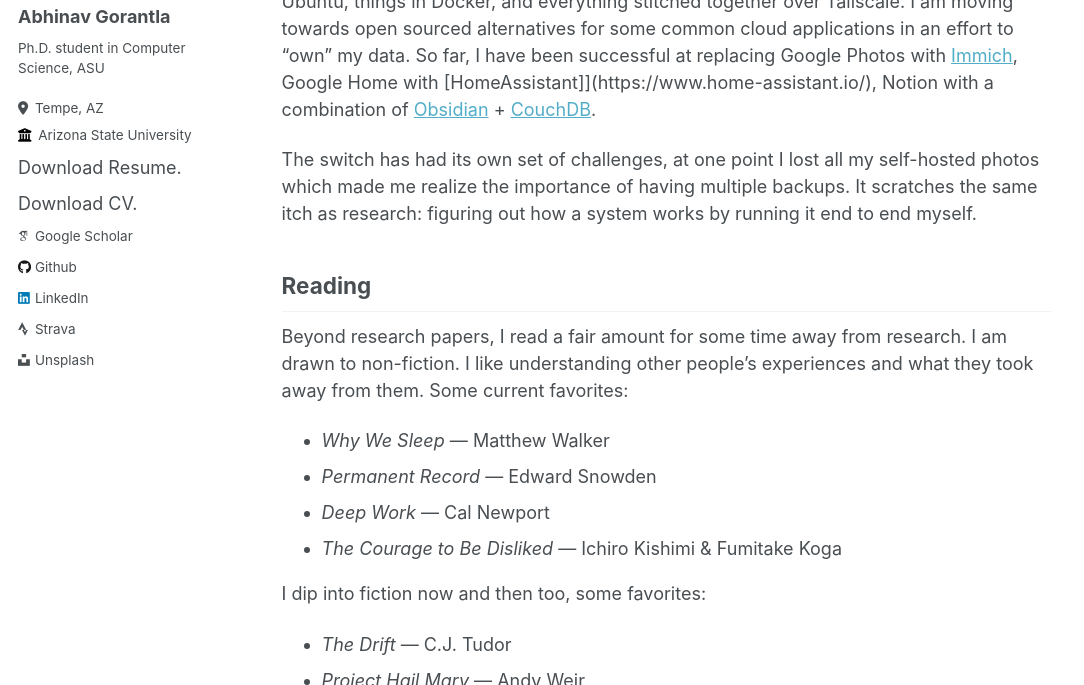
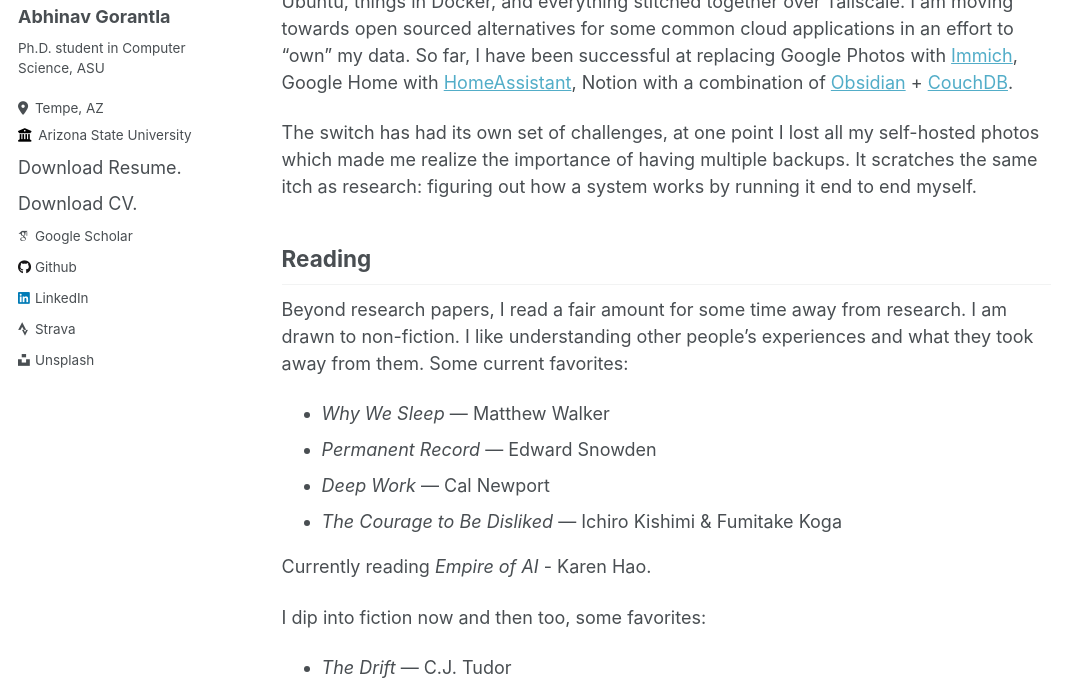
Before and after one commit to AbhinavGor/abhinavgor.github.io, a Jekyll site: the page built from _pages/not_work.md, in a window 1280 px wide and 900 px high, scrolled down 800 px, cut to the strip 215-900 px from the top of the window. Shown: the whole strip, without its empty margins (0-1084 px from the left). Built offline with Jekyll 4.4.1, drawn with Linux system fonts in a browser that asks for light colours; some web fonts are replaced.

Commit message:
update not work

```diff
--- a/_pages/not_work.md
+++ b/_pages/not_work.md
@@ -27,7 +27,7 @@ You can see my full gallery on
 [Unsplash](https://unsplash.com/@abhinavgorantla).
 
 ## Homelab
-When I want to tinker without a deadline, I run a small self-hosted setup, a home server on Ubuntu, things in Docker, and everything stitched together over Tailscale. I am moving towards open sourced alternatives for some common cloud applications in an effort to "own" my data. So far, I have been successful at replacing Google Photos with [Immich](https://immich.app/), Google Home with [HomeAssistant]](https://www.home-assistant.io/), Notion with a combination of [Obsidian](https://obsidian.md/) + [CouchDB](https://couchdb.apache.org/).
+When I want to tinker without a deadline, I run a small self-hosted setup, a home server on Ubuntu, things in Docker, and everything stitched together over Tailscale. I am moving towards open sourced alternatives for some common cloud applications in an effort to "own" my data. So far, I have been successful at replacing Google Photos with [Immich](https://immich.app/), Google Home with [HomeAssistant](https://www.home-assistant.io/), Notion with a combination of [Obsidian](https://obsidian.md/) + [CouchDB](https://couchdb.apache.org/).
 
 The switch has had its own set of challenges, at one point I lost all my self-hosted photos which made me realize the importance of having multiple backups.
 It scratches the same itch as research: figuring out how a system works by running it end to end myself.
@@ -39,6 +39,8 @@ Beyond research papers, I read a fair amount for some time away from research. I
 - *Deep Work* — Cal Newport
 - *The Courage to Be Disliked* — Ichiro Kishimi & Fumitake Koga
 
+Currently reading *Empire of AI* - Karen Hao.
+
 I dip into fiction now and then too, some favorites:
 
 - *The Drift* — C.J. Tudor
```
